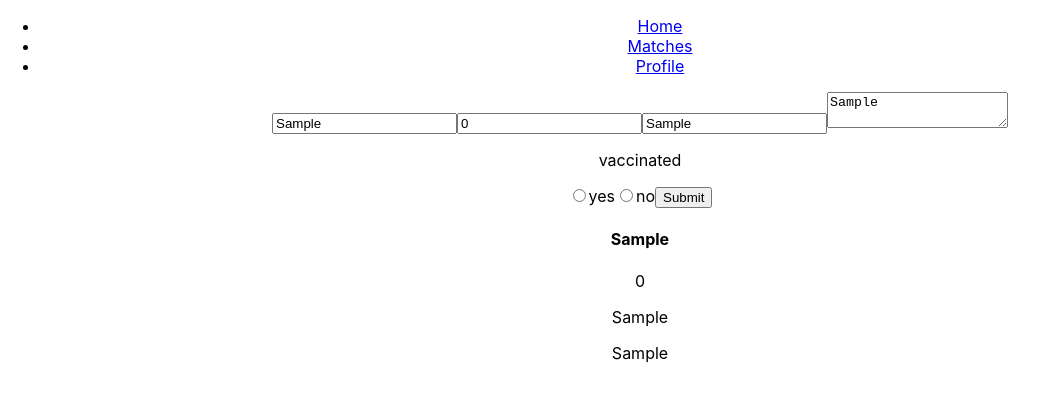
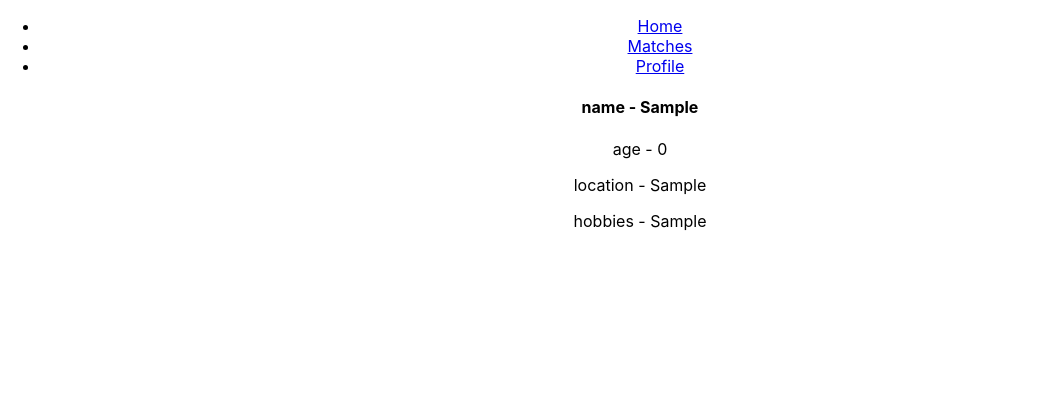
Before and after one commit to nls20/Dating_App_Frontend, a React (Create React App) app: page /profile in a window 1280 px wide. Both pictures are taken after typing "Sample", "Sample", "Sample" into the empty fields and a click on the input "Submit". Shown: the top 398 px of the page, without its empty margins (0-1048 px from the left). Built offline with nearby package versions, Linux system fonts and the light colour scheme.

Commit message:
form basic working

```diff
--- a/src/App.js
+++ b/src/App.js
@@ -6,7 +6,7 @@ import {BrowserRouter  as Router, Route, Switch} from 'react-router-dom'
 import SwipingPage from './components/SwipingPage'
 import NavBar from './components/NavBar'
 import MatchesPage from './components/Matches/MatchesPage'
-import ProfilePage from './components/ProfilePage'
+import ProfilePage from './components/Profile/ProfilePage'
 
 function App() {
   return (
--- /dev/null
+++ b/src/components/Profile/DisplayInformation.js
@@ -0,0 +1,18 @@
+import { useState } from 'react';
+
+const DisplayInformation = ({name, age, location, hobbies, hasBeenSubmitted}) => {
+
+  if (!hasBeenSubmitted){
+    return null
+  }else{
+  return (
+    <article>
+      <h4>name - {name}</h4>
+      <p> age - {age}</p>
+      <p>location - {location}</p>
+      <p>hobbies - {hobbies}</p>
+    </article>
+  )}
+}
+
+export default DisplayInformation;
--- /dev/null
+++ b/src/components/Profile/Form.js
@@ -0,0 +1,79 @@
+import DisplayInformation from "./DisplayInformation"
+import {useState} from 'react'
+
+const Form = ({submitted, hasBeenSubmitted}) => {
+
+  const [name, setName] = useState("");
+  const [age, setAge] = useState(0);
+  const [location, setLocation] = useState("");
+  const [hobbies, setHobbies] = useState("");
+  const [vaccinated, setVaccinated] = useState(false);
+
+  const handleName = (evt) => {
+      setName(evt.target.value)
+  }
+
+  const handleAge = (evt) => {
+      setAge(evt.target.value)
+  }
+
+  const handleLocation = (evt) => {
+      setLocation(evt.target.value)
+  }
+  const handleHobbies = (evt) => {
+      setHobbies(evt.target.value)
+  }
+
+  const handleVaccinated = (evt) => {
+      setVaccinated(evt.target.value)
+  }
+
+  const handleSubmitForm = (evt) => {
+      evt.preventDefault()
+      console.log("Start up From");
+
+      submitted({
+          name: name,
+          age: age,
+          location: location,
+          hobbies: hobbies,
+          vaccinated: vaccinated
+      })
+
+  }
+
+  if (hasBeenSubmitted){
+    return null
+  }else{
+    return (
+      <form className="setUp-input" onSubmit={handleSubmitForm}>
+
+      <input type="text" placeholder="Name" value={name} onChange={handleName}/>
+      <input type="number" placeholder="Age" value={age} onChange={handleAge}/>
+      <input type="text" placeholder="location" value={location} onChange={handleLocation}/>
+       <textarea type="text" placeholder="Hobbies & Interests" value={hobbies} onChange={handleHobbies}/>
+       {/* <select>
+           <option value="gender" disabled selected hidden>Choose a gender</option>
+           {selectGenderOptions}
+       </select>
+       <select>
+           <option value="gender" disabled selected hidden>Choose a Preference</option>
+           {selectGenderPreference}
+       </select> */}
+       <p>vaccinated</p>
+       <input type="radio" id="Choice1"
+         name="vaccinated" value={true} onChange={handleVaccinated}/>
+       <label htmlFor="Choice1">yes</label>
+
+      <input type="radio" id="Choice2"
+      name="vaccinated" value={false} onChange={handleVaccinated}/>
+     <label htmlFor="Choice2">no</label>
+
+     <input id="button" type="submit" value="Submit"/>
+  </form>
+    )
+  }
+
+}
+
+export default Form;
--- /dev/null
+++ b/src/components/Profile/ProfilePage.js
@@ -0,0 +1,46 @@
+import {useState} from 'react';
+import DisplayInformation from './DisplayInformation';
+import Form from './Form';
+
+const ProfilePage = ({getFormInformation}) => {
+
+    const [name, setName] = useState("");
+    const [age, setAge] = useState(0);
+    const [location, setLocation] = useState("");
+    const [hobbies, setHobbies] = useState("");
+    const [vaccinated, setVaccinated] = useState(false);
+    const [hasBeenSubmitted, setHasBeenSubmitted] = useState(false);
+
+    const submitted = (details) => {
+
+        setName(details.name)
+        setAge(details.age)
+        setLocation(details.location)
+        setHobbies(details.hobbies)
+        setVaccinated(details.vaccinated)
+
+        setHasBeenSubmitted(true)
+
+    }
+
+
+    // const selectGenderOptions = gender.map(({gender, id}) => (
+    //     <option key={id} value={id}>{gender}</option>
+    // ))
+
+    //  const handleSelectedGender = (evt) => {
+    //      onGenderSelect(evt.target.value)
+    //  }
+
+    // const selectGenderPreference = preference.map(({preference, id}) => (
+    //     <option key={id} value={id}>{preference}</option>
+    // ))
+
+    return (
+        <>
+        <Form submitted={submitted} hasBeenSubmitted={hasBeenSubmitted} />
+        <DisplayInformation name={name} age={age} location={location} hobbies={hobbies} hasBeenSubmitted={hasBeenSubmitted}/>
+        </>
+    )
+}
+export default ProfilePage
--- a/src/components/ProfilePage.js
+++ /dev/null
@@ -1,91 +0,0 @@
-import {useState} from 'react';
-
-const ProfilePage = ({getFormInformation}) => {
-
-    const [name, setName] = useState("");
-    const [age, setAge] = useState(0);
-    const [location, setLocation] = useState("");
-    const [hobbies, setHobbies] = useState("");
-    const [vaccinated, setVaccinated] = useState(false);
-
-    const handleName = (evt) => {
-        setName(evt.target.value)
-    }
-
-    const handleAge = (evt) => {
-        setAge(evt.target.value)
-    }
-
-    const handleLocation = (evt) => {
-        setLocation(evt.target.value)
-    }
-    const handleHobbies = (evt) => {
-        setHobbies(evt.target.value)
-    }
-
-    const handleVaccinated = (evt) => {
-        setVaccinated(evt.target.value)
-    }
-
-    const handleSubmitForm = (evt) => {
-        evt.preventDefault()
-        console.log("Start up From");
-
-        getFormInformation({
-            name: name,
-            age: age,
-            location: location,
-            hobbies: hobbies,
-            vaccinated: vaccinated
-        })
-    }
-
-    // const selectGenderOptions = gender.map(({gender, id}) => (
-    //     <option key={id} value={id}>{gender}</option>
-    // ))
-
-    //  const handleSelectedGender = (evt) => {
-    //      onGenderSelect(evt.target.value)
-    //  }
-
-    // const selectGenderPreference = preference.map(({preference, id}) => (
-    //     <option key={id} value={id}>{preference}</option>
-    // ))
-
-    return (
-        <>
-        <form className="setUp-input" onSubmit={handleSubmitForm}>
-
-            <input type="text" placeholder="Name" value={name} onChange={handleName}/>
-            <input type="number" placeholder="Age" value={age} onChange={handleAge}/>
-            <input type="text" placeholder="location" value={location} onChange={handleLocation}/>
-             <textarea type="text" placeholder="Hobbies & Interests" value={hobbies} onChange={handleHobbies}/>
-             {/* <select>
-                 <option value="gender" disabled selected hidden>Choose a gender</option>
-                 {selectGenderOptions}
-             </select>
-             <select>
-                 <option value="gender" disabled selected hidden>Choose a Preference</option>
-                 {selectGenderPreference}
-             </select> */}
-             <p>vaccinated</p>
-             <input type="radio" id="Choice1"
-               name="vaccinated" value={true} onChange={handleVaccinated}/>
-             <label htmlFor="Choice1">yes</label>
-
-            <input type="radio" id="Choice2"
-            name="vaccinated" value={false} onChange={handleVaccinated}/>
-           <label htmlFor="Choice2">no</label>
-
-           <input id="button" type="submit" value="Submit"/>
-        </form>
-
-        <h4>{name}</h4>
-        <p>{age}</p>
-        <p>{location}</p>
-        <p>{hobbies}</p>
-
-        </>
-    )
-}
-export default ProfilePage
--- a/src/containers/VinderContainer.js
+++ b/src/containers/VinderContainer.js
@@ -3,7 +3,8 @@ import {BrowserRouter  as Router, Route, Switch} from 'react-router-dom'
 import SwipingPage from '../components/SwipingPage'
 import NavBar from '../components/NavBar'
 import MatchesPage from '../components/Matches/MatchesPage'
-import ProfilePage from '../components/ProfilePage'
+import ProfilePage from '../components/Profile/ProfilePage'
+import DisplayInformation from '../components/Profile/DisplayInformation'
 
 const VinderContainer = () => {
 
```
